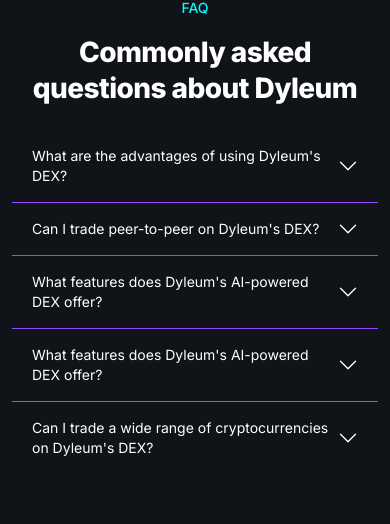
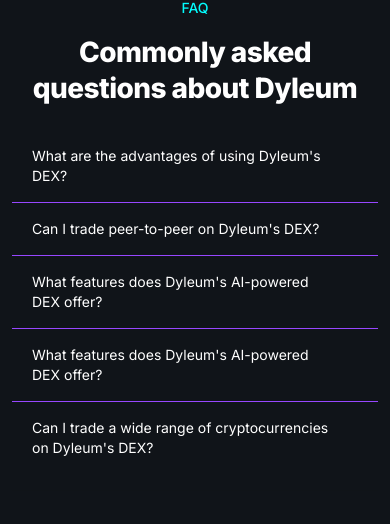
Before and after one commit to Follyb2810/new-dyleum-website, a React (Create React App) app: page / in a window 390 px wide. Shown: the part 3595-4119 px from the top of the page. Built offline with nearby package versions, Linux system fonts and the light colour scheme.

Commit message:
adding changes

```diff
--- a/src/index.css
+++ b/src/index.css
@@ -615,7 +615,10 @@
 
 }
 @media (max-width: 480px) {
-
+  .accordion {
+    --bs-accordion-btn-icon: none;
+    --bs-accordion-btn-active-icon: none;
+  }
 
   .card{
    height: 270px;
```
